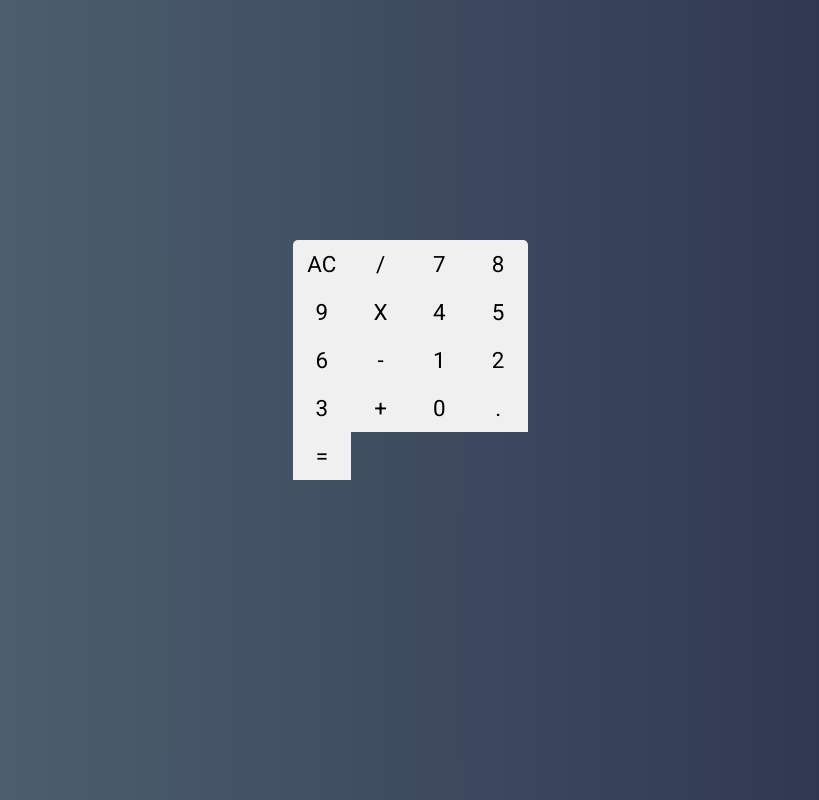
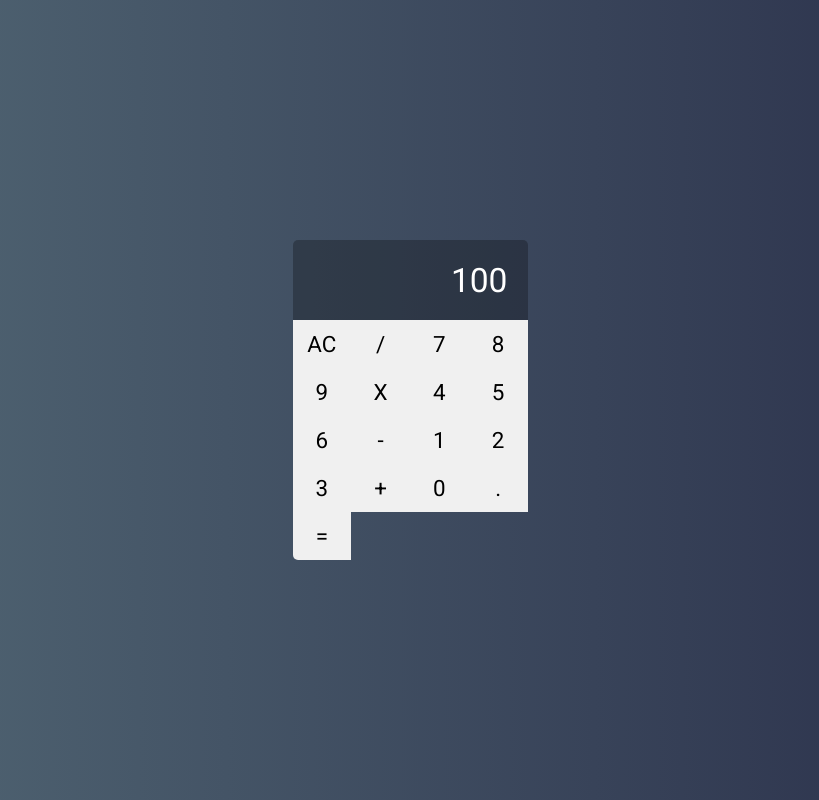
Before and after one commit to matheus-ferreira1/calculator-react, a React (Create React App) app: page / in a window 1280 px wide. Shown: the whole page, without its empty margins (230-1049 px from the left). Built offline with nearby package versions, Linux system fonts and the light colour scheme.

Commit message:
criação e estilização do componente display

```diff
--- /dev/null
+++ b/src/components/Display/Display.css
@@ -0,0 +1,11 @@
+.display {
+   grid-column: span 4;
+   background-color: #0004;
+
+   display: flex;
+   justify-content: flex-end;
+   align-items: center;
+   padding: 20px;
+   font-size: 2.1em;
+   overflow: hidden;
+}
--- /dev/null
+++ b/src/components/Display/Display.jsx
@@ -0,0 +1,8 @@
+import React from 'react'
+import './Display.css'
+
+export function Display(props) {
+  return (
+    <div className='display'>{props.value}</div>
+  )
+}
--- a/src/main/Calculator.css
+++ b/src/main/Calculator.css
@@ -7,5 +7,5 @@
 
    display: grid;
    grid-template-columns: repeat(4, 25%);
-   grid-template-rows: 48px 48px 48px 48px 48px;
+   grid-template-rows: 1fr 48px 48px 48px 48px 48px;
 }
--- a/src/main/Calculator.jsx
+++ b/src/main/Calculator.jsx
@@ -1,10 +1,12 @@
 import React from 'react'
 import { Button } from '../components/Button/Button'
+import { Display } from '../components/Display/Display'
 import './Calculator.css'
 
 export function Calculator() {
   return (
     <div className='calculator'>
+       <Display value={100} />
        <Button label="AC" />
        <Button label="/" />
        <Button label="7" />
```
